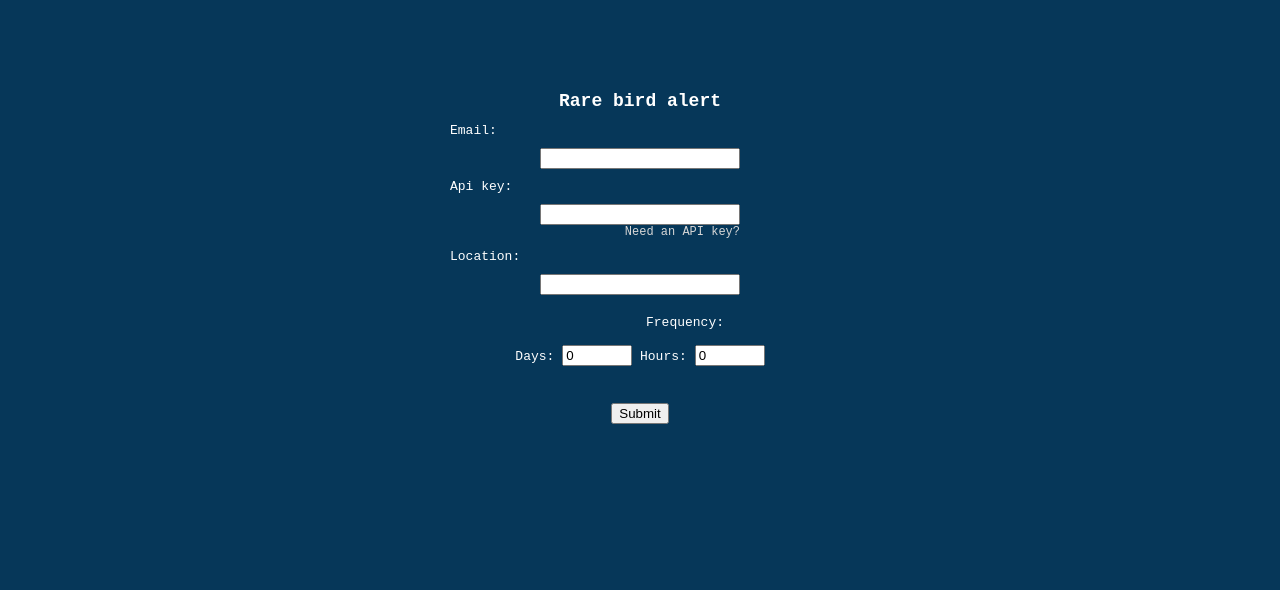
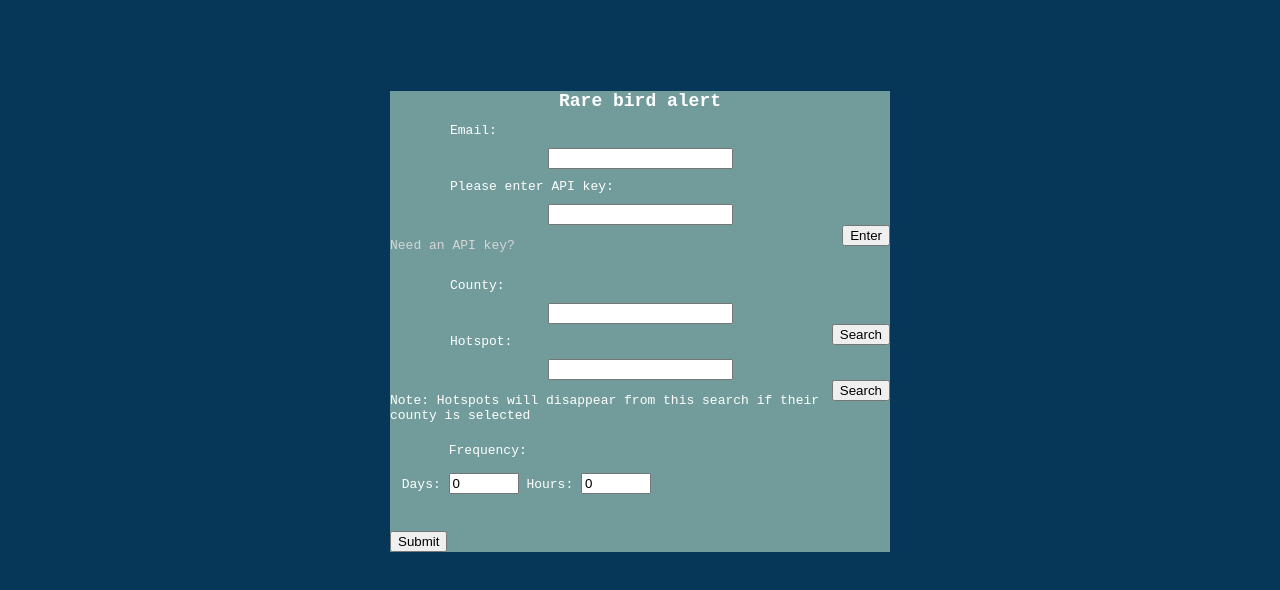
Before and after one commit to green-638/MD-rare-bird-alert, a website: page public/rareBirdAlert.html in a window 1280 px wide. Shown: the part 82-672 px from the top of the page. Drawn offline with Linux system fonts and the light colour scheme.

Commit message:
added county and hotspot search to bird alert page, needs formatting

```diff
--- a/index.js
+++ b/index.js
@@ -2,6 +2,7 @@ const express = require('express');
 const bodyParser = require('body-parser');
 const supabaseClient = require('@supabase/supabase-js');
 const dotenv = require('dotenv');
+const {query, validationResult} = require('express-validator')
 
 const app = express();
 const port = 3000;
--- a/public/rareBirdAlert.css
+++ b/public/rareBirdAlert.css
@@ -3,6 +3,7 @@
     width: 500px;
     margin: 0 auto;
     margin-top: 100px;
+    background-color: rgb(114, 156, 156);
 
     label {
         margin-left: 60px;
@@ -13,8 +14,12 @@
     }
 }
 
-#email, #apiKey, #alertLocation {
-    width: 200px;
+.alertInput {
+    text-align: center;
+}
+
+#validateKeyButton, #filterCountyButton, #filterHotspotButton {
+    float: right;
 }
 
 #apiHelpHomepage {
--- a/public/rareBirdAlert.html
+++ b/public/rareBirdAlert.html
@@ -2,6 +2,7 @@
   <head>
     <title>Homepage</title>
     <link rel="stylesheet" href="styling.css" />
+    <link rel="stylesheet" href="rareBirdAlert.css" />
     <script src="sharedScripts.js" defer></script>
     <script src="rareBirdAlert.js" defer></script>
   </head>
@@ -24,41 +25,70 @@
       <form id="alertForm">
         <!-- email -->
         <label for="email">Email:</label>
-        <div class="formInput">
+        <div class="alertInput">
           <input type="text" id="email" />
         </div>
         <!-- api key -->
-        <label for="apiKey">Api key:</label>
-        <div class="formInput">
-          <input type="text" id="apiKey" />
+        <label for="apiKey">Please enter API key: </label>
+        <div class="alertInput">
+          <input type="text" id="apiKey" required />
         </div>
+        <button type="button" id="validateKeyButton" onclick="validateKey()">
+          Enter
+        </button>
+        <p id="keyValidationStatus"></p>
         <!-- api key help -->
-        <div id="apiHelpHomepage">
+        <div id="apiHelpDataPage">
           <a href="help.html">Need an API key?</a>
         </div>
-        <!-- location -->
-        <label for="alertLocation">Location: </label>
-        <div class="formInput">
-          <input type="text" id="alertLocation" name="alertLocation" required />
-          <!-- add select here and add counties and hotspots. require 3 character search minimum-->
-          <!-- populate locations -->
+        <br />
+        <!-- select counties -->
+        <label for="filterCounty">County: </label>
+        <div class="alertInput">
+          <input type="text" id="filterCounty" />
         </div>
+        <!-- search counties button -->
+        <button
+          type="button"
+          id="filterCountyButton"
+          onclick="populateSearch('county')"
+        >
+          Search
+        </button>
+        <!-- select hotspots -->
+        <label for="filterHotspot">Hotspot: </label>
+        <div class="alertInput">
+          <input type="text" id="filterHotspot" />
+        </div>
+        <!-- search hotspots button -->
+        <button
+          type="button"
+          id="filterHotspotButton"
+          onclick="populateSearch('hotspot')"
+        >
+          Search
+        </button>
+        <p id="hotspotSearchNote">
+          Note: Hotspots will disappear from this search if their county is
+          selected
+        </p>
         <!-- email frequency -->
-        <div class="formInput">
         <fieldset id="frequency">
           <legend>Frequency:</legend>
+          <span class="alertInput">
             <label for="days">Days: </label>
             <input type="number" id="days" value="0" name="days" />
             <label for="hours">Hours: </label>
             <input type="number" id="hours" value="0" name="hours" />
+          </span>
           <!-- add logic to verify at least 1 value submitted -->
           <!-- must be <= 30 days. cant get data any older -->
         </fieldset>
-        </div>
-        <div class="formInput">
         <input type="submit" value="Submit" id="submit" />
-        </div>
       </form>
     </div>
+    <!-- search results -->
+    <div id="countyCheckboxes"></div>
+    <div id="hotspotCheckboxes"></div>
   </body>
 </html>
--- a/public/rareBirdAlert.js
+++ b/public/rareBirdAlert.js
@@ -1,4 +1,19 @@
-function loadAlertRequests() {
-    return fetch('http://localhost:3000/alerts')
-    .then((response) => response.json());
-}
+document.getElementById('countyCheckboxes').style.visibility = 'hidden';
+document.getElementById('hotspotCheckboxes').style.visibility = 'hidden';
+
+// hide data page's county checkboxes when click off
+window.addEventListener('click', function(click){
+    if (document.getElementById('countyCheckboxes').contains(click.target) == false &
+    document.getElementById('filterCounty').contains(click.target) == false &
+    document.getElementById('filterCountyButton').contains(click.target) == false){
+  	    countyCheckboxes.style.visibility = 'hidden';
+    }
+});
+
+window.addEventListener('click', function(click){
+    if (document.getElementById('hotspotCheckboxes').contains(click.target) == false &
+    document.getElementById('filterHotspot').contains(click.target) == false &
+    document.getElementById('filterHotspotButton').contains(click.target) == false) {
+        hotspotCheckboxes.style.visibility = 'hidden';
+    }
+});
--- a/public/sharedScripts.js
+++ b/public/sharedScripts.js
@@ -227,7 +227,6 @@ function createCheckboxes(loc, locInput, locType) {
     // convert search results and user input to lowercase
     const locInputLower = locInput.toLowerCase();
     const locLowercase = loc[name].toLowerCase();
-    const locId = loc[id];
 
     // update selectedCounties array
     getSelectedCounties();
@@ -237,9 +236,6 @@ function createCheckboxes(loc, locInput, locType) {
         return false;
     }
 
-    // if location matches user input and isn't already checked
-    if (locLowercase.includes(locInputLower) &
-        document.getElementById(locId) == null) {
     // create checkbox
     const newCheckbox = document.createElement('input');
     newCheckbox.type = 'checkbox';
@@ -251,6 +247,10 @@ function createCheckboxes(loc, locInput, locType) {
     else {
         newCheckbox.id = loc[id];
     }
+
+    // continue if location matches user input and isn't already checked
+    if (locLowercase.includes(locInputLower) &
+        document.getElementById(newCheckbox.id) == null) {
 
         // create label
         const newLabel = document.createElement('label');
--- a/public/styling.css
+++ b/public/styling.css
@@ -1,5 +1,3 @@
-@import url(rareBirdAlert.css);
-@import url(rareBirdData.css);
 @import url(manageAlerts.css);
 
 body {
```
Also changed, not shown: public/rareBirdData.html (+1 -0 lines). Lines whose indentation alone changed are shown as unchanged.
